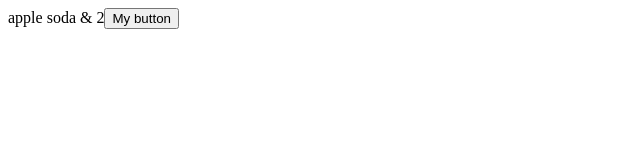
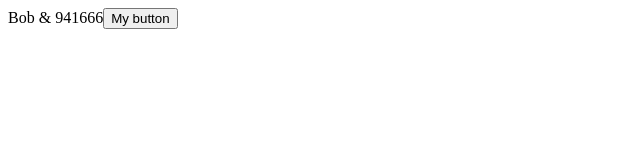
Before and after one commit to AungPhyoThant224/React-18-for-Beginners, a React (Vite) app in the folder react-app/: page / in a window 1280 px wide. Shown: the top 160 px of the page, without its empty margins (0-640 px from the left). Built offline with nearby package versions, Linux system fonts and the light colour scheme.

Commit message:
Updating the Nested Object.

```diff
--- a/react-app/src/App.tsx
+++ b/react-app/src/App.tsx
@@ -1,18 +1,24 @@
 import { useState } from "react";
 
 function App() {
-  const [drink, setDrink] = useState({
-    name: "apple soda",
-    price: 2,
+  const [customer, setCustomer] = useState({
+    name: "Bob",
+    address: {
+      city: "San Francisco",
+      zipCode: 941666,
+    },
   });
 
   const handleClick = () => {
-    setDrink({ ...drink, price: 3 });
+    setCustomer({
+      ...customer,
+      address: { ...customer.address, zipCode: 451666 },
+    });
   };
 
   return (
     <div>
-      {drink.name} & {drink.price}
+      {customer.name} & {customer.address.zipCode}
       <button onClick={handleClick}>My button</button>
     </div>
   );
```
